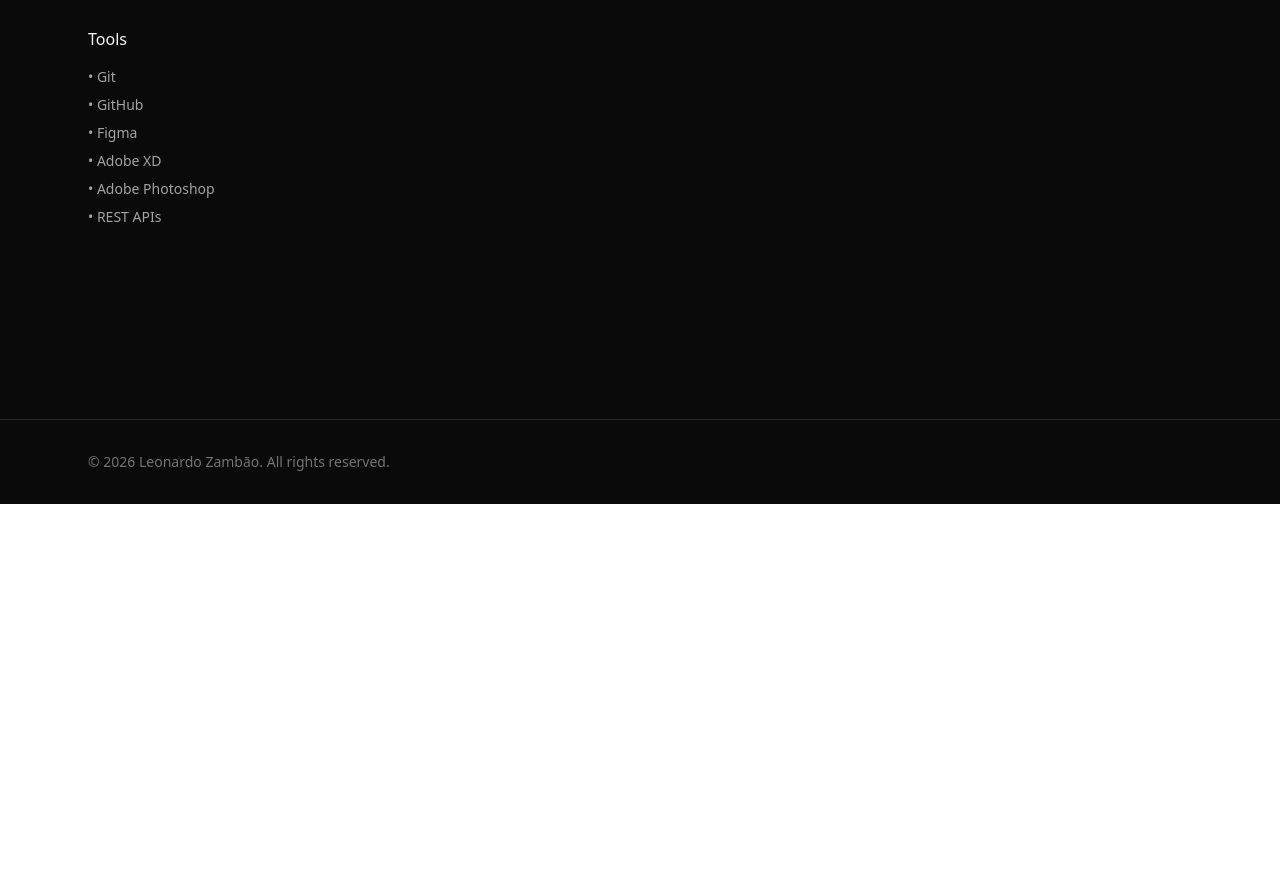
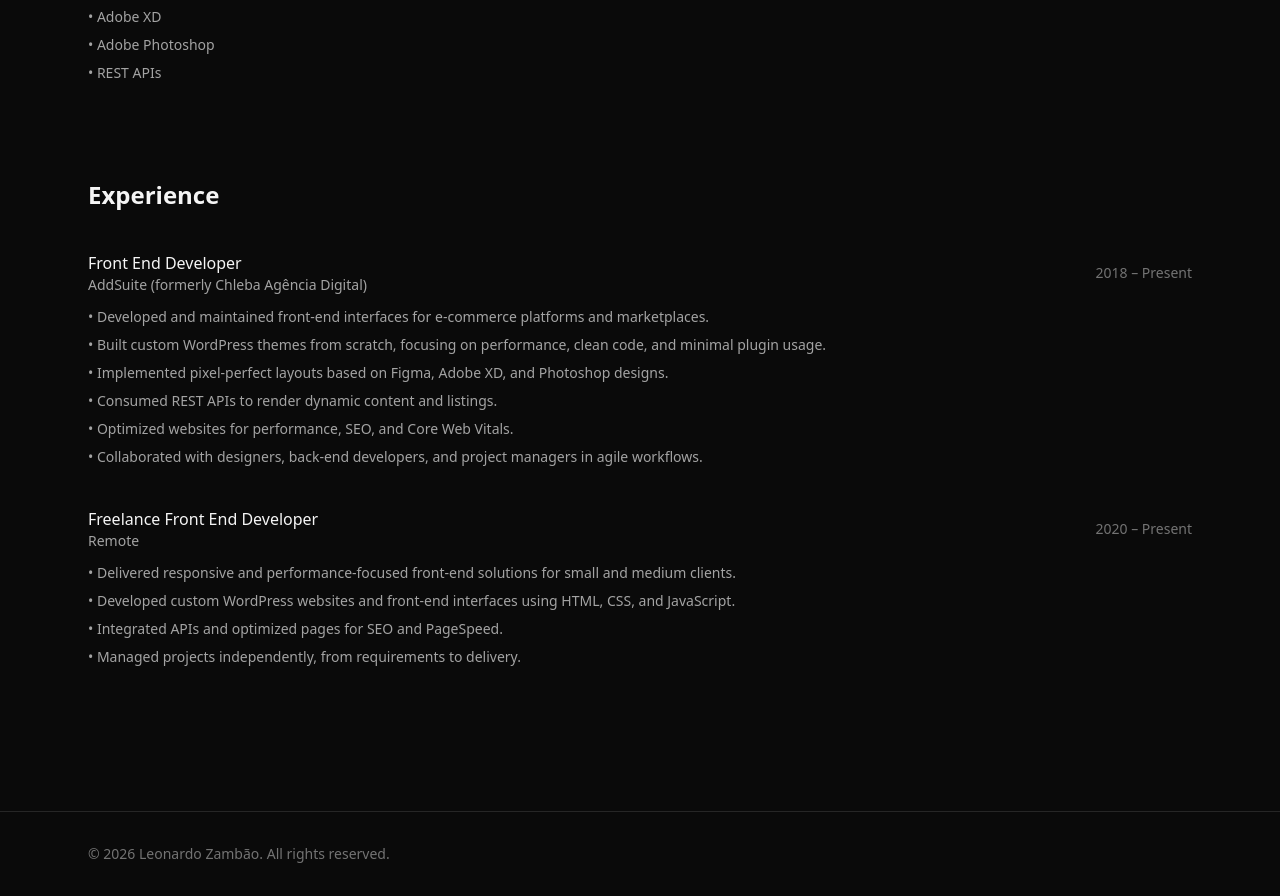
Before and after one commit to leonardozambao/portfolio, a React (Vite) app: page / in a window 1280 px wide. Shown: the part 1362-2258 px from the top of the page. Before the commit the page ends 1866 px from the top, so only its background shows below. Built offline with nearby package versions, Linux system fonts and the light colour scheme.

Commit message:
section experience

```diff
--- a/src/App.jsx
+++ b/src/App.jsx
@@ -3,6 +3,7 @@ import Footer from "./components/layout/Footer";
 import Hero from "./components/sections/Hero";
 import Projects from "./components/sections/Projects";
 import Skills from "./components/sections/Skills";
+import Experience from "./components/sections/Experience";
 
 export default function App() {
   return (
@@ -12,6 +13,7 @@ export default function App() {
         <Hero />
         <Projects />
         <Skills />
+        <Experience />
       </main>
       <Footer />
     </div>
--- /dev/null
+++ b/src/components/sections/Experience.jsx
@@ -0,0 +1,32 @@
+import Section from "../ui/Section";
+import SectionTitle from "../ui/SectionTitle";
+import { experience } from "../../data/experience";
+
+export default function Experience() {
+  return (
+    <Section id="experience">
+      <SectionTitle>Experience</SectionTitle>
+
+      <div className="space-y-10">
+        {experience.map((job, index) => (
+          <div key={index}>
+            <div className="flex flex-col md:flex-row md:items-center md:justify-between mb-3">
+              <div>
+                <h3 className="font-medium">{job.role}</h3>
+                <p className="text-sm text-neutral-400">{job.company}</p>
+              </div>
+
+              <span className="text-sm text-neutral-500">{job.period}</span>
+            </div>
+
+            <ul className="space-y-2 text-sm text-neutral-400">
+              {job.description.map((item, i) => (
+                <li key={i}>• {item}</li>
+              ))}
+            </ul>
+          </div>
+        ))}
+      </div>
+    </Section>
+  );
+}
--- a/src/components/ui/Section.jsx
+++ b/src/components/ui/Section.jsx
@@ -1,6 +1,6 @@
 export default function Section({ children, id }) {
   return (
-    <section id={id} className="py-24">
+    <section id={id} className="py-12">
       {children}
     </section>
   );
--- /dev/null
+++ b/src/data/experience.js
@@ -0,0 +1,26 @@
+export const experience = [
+  {
+    role: "Front End Developer",
+    company: "AddSuite (formerly Chleba Agência Digital)",
+    period: "2018 – Present",
+    description: [
+      "Developed and maintained front-end interfaces for e-commerce platforms and marketplaces.",
+      "Built custom WordPress themes from scratch, focusing on performance, clean code, and minimal plugin usage.",
+      "Implemented pixel-perfect layouts based on Figma, Adobe XD, and Photoshop designs.",
+      "Consumed REST APIs to render dynamic content and listings.",
+      "Optimized websites for performance, SEO, and Core Web Vitals.",
+      "Collaborated with designers, back-end developers, and project managers in agile workflows.",
+    ],
+  },
+  {
+    role: "Freelance Front End Developer",
+    company: "Remote",
+    period: "2020 – Present",
+    description: [
+      "Delivered responsive and performance-focused front-end solutions for small and medium clients.",
+      "Developed custom WordPress websites and front-end interfaces using HTML, CSS, and JavaScript.",
+      "Integrated APIs and optimized pages for SEO and PageSpeed.",
+      "Managed projects independently, from requirements to delivery.",
+    ],
+  },
+];
```
